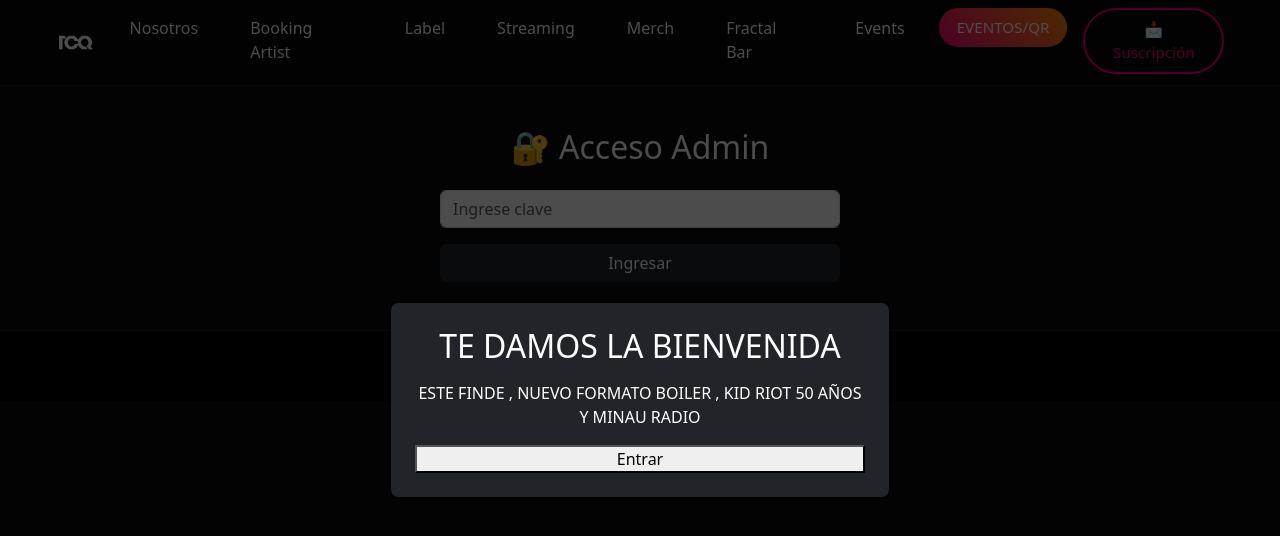
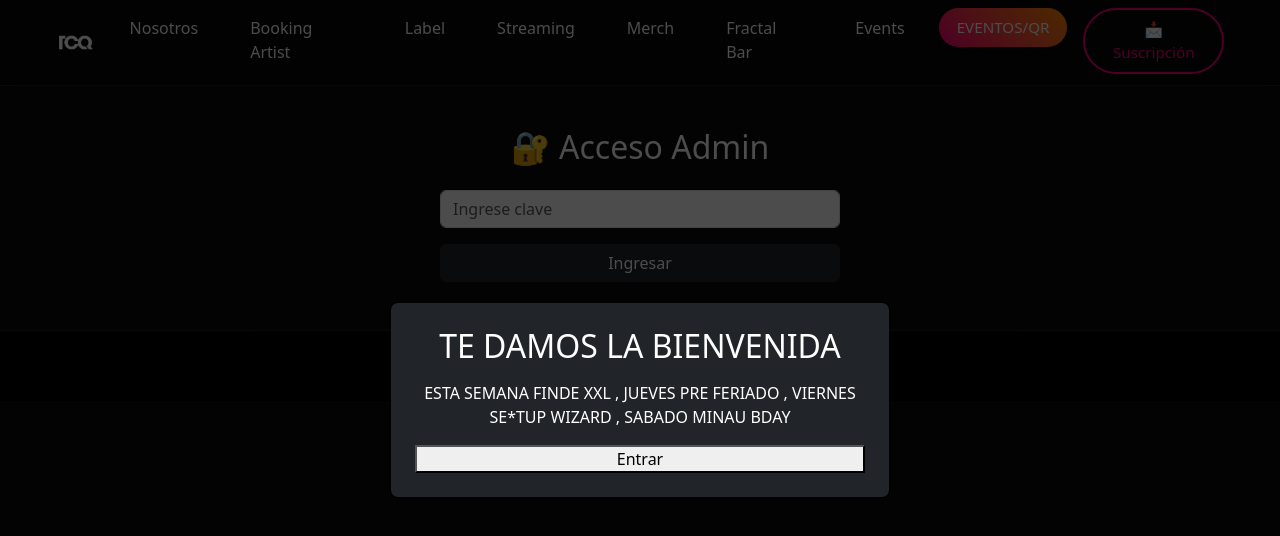
Before and after one commit to TCQCLub/tcq-club-web, a React (Vite) app: page /admin/login in a window 1280 px wide. Shown: the top 536 px of the page. Built offline with nearby package versions, Linux system fonts and the light colour scheme.

Commit message:
new week

```diff
--- a/src/components/WelcomeModal.jsx
+++ b/src/components/WelcomeModal.jsx
@@ -23,7 +23,7 @@ export default function WelcomeModal() {
         <div className="modal-content bg-dark text-white text-center p-4">
           <h2 className="mb-3">TE DAMOS LA BIENVENIDA</h2>
           <p className="mb-3">
-            ESTE FINDE , NUEVO FORMATO BOILER , KID RIOT 50 AÑOS Y MINAU RADIO
+            ESTA SEMANA FINDE XXL , JUEVES PRE FERIADO , VIERNES SE*TUP WIZARD , SABADO MINAU BDAY
           </p>
           <button
             className="btn-modern w-100"
```
